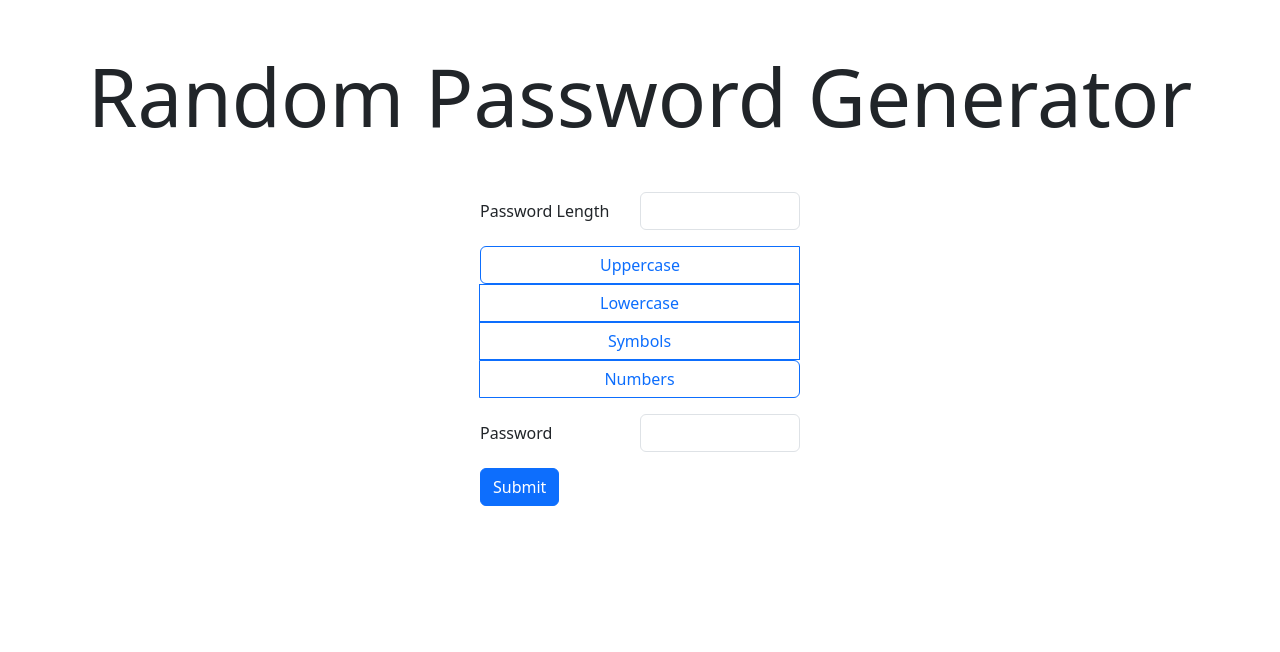
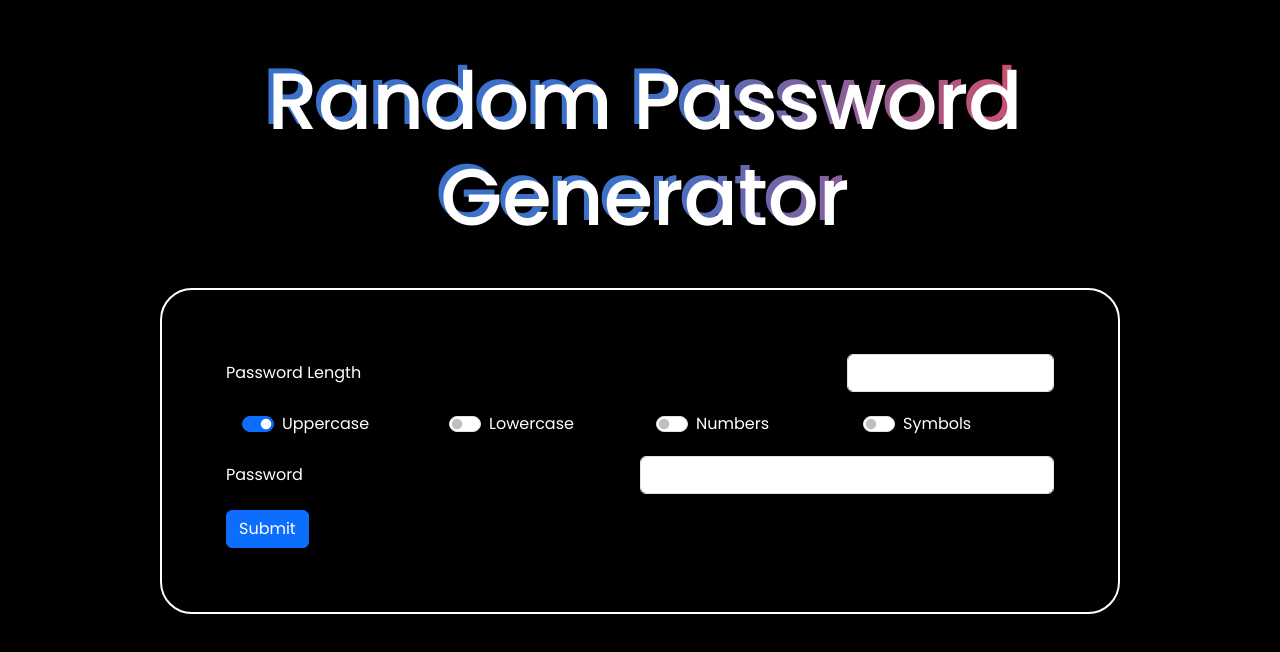
Before and after one commit to ForkedByCode/CipherCmith, a React (Vite) app: page / in a window 1280 px wide. Shown: the top 652 px of the page. Built offline with nearby package versions, Linux system fonts and the light colour scheme.

Commit message:
Updated aesthetics.

```diff
--- a/src/App.css
+++ b/src/App.css
@@ -0,0 +1,8 @@
+h1 {
+  font-size: 72px;
+  text-shadow: 5px 5px white;
+  background: -webkit-linear-gradient(left, #3b71ca 50%, #dc4c64);
+  -webkit-background-clip: text;
+  background-clip: none;
+  -webkit-text-fill-color: transparent;
+}
--- a/src/App.jsx
+++ b/src/App.jsx
@@ -1,11 +1,19 @@
+import React from "react";
 import Form from "./Form/Form";
 import "./App.css";
 
 function App() {
   return (
     <>
-      <h1 className="text-center display-1 m-5">Random Password Generator</h1>
-      <Form />
+      <div className="container w-75 rounded-5 text-white shadow-lg">
+        <h1 className="text-center fw-medium display-1 m-5">
+          Random Password Generator
+        </h1>
+      </div>
+
+      <div className="container w-75 rounded-5 text-white border border-2 border-white p-5">
+        <Form />
+      </div>
     </>
   );
 }
--- a/src/Checkbox/Checkbox.jsx
+++ b/src/Checkbox/Checkbox.jsx
@@ -1,49 +1,17 @@
-function Checkbox() {
+function Checkbox({ defaultSelection, buttonId, children }) {
   return (
     <>
-      <div
-        className="btn-group d-flex flex-column"
-        role="group"
-        aria-label="Basic checkbox toggle button group"
-      >
+      <div className="form-check form-switch m-1">
         <input
           type="checkbox"
-          className="btn-check"
-          id="btncheck1"
-          autocomplete="off"
+          role="switch"
+          className="form-check-input"
+          id={buttonId}
+          autoComplete="off"
+          defaultChecked={defaultSelection}
         />
-        <label className="btn btn-outline-primary" for="btncheck1">
-          Uppercase
-        </label>
-
-        <input
-          type="checkbox"
-          className="btn-check"
-          id="btncheck2"
-          autocomplete="off"
-        />
-        <label className="btn btn-outline-primary" for="btncheck2">
-          Lowercase
-        </label>
-
-        <input
-          type="checkbox"
-          className="btn-check"
-          id="btncheck3"
-          autocomplete="off"
-        />
-        <label className="btn btn-outline-primary" for="btncheck3">
-          Symbols
-        </label>
-
-        <input
-          type="checkbox"
-          className="btn-check"
-          id="btncheck4"
-          autocomplete="off"
-        />
-        <label className="btn btn-outline-primary" for="btncheck4">
-          Numbers
+        <label className="form-check-label" htmlFor={buttonId}>
+          {children}
         </label>
       </div>
     </>
--- a/src/Form/Form.jsx
+++ b/src/Form/Form.jsx
@@ -4,12 +4,11 @@ import Checkbox from "../Checkbox/Checkbox";
 function Form() {
   return (
     <>
-      <div className="container w-25 p-0">
-        <form>
+      <form className="container w-100 p-3">
         <div className="mb-3 row mx-auto">
           <label
-              for="passwordLength"
-              className="form-label col-sm-12 col-lg-6 my-auto p-0"
+            htmlFor="passwordLength"
+            className="form-label col-sm-9 my-auto p-0"
           >
             Password Length
           </label>
@@ -17,17 +16,35 @@ function Form() {
             type="number"
             className="form-control col"
             id="passwordLength"
-              aria-describedby="passwordLength"
           />
         </div>
 
-          <section className="mb-3">
-            <Checkbox />
-          </section>
+        <div className="mb-3 row mx-auto">
+          <div className="col col-sm-6 col-lg-3">
+            <Checkbox buttonId="button1" defaultSelection={true}>
+              Uppercase
+            </Checkbox>
+          </div>
+          <div className="col col-sm-6 col-lg-3">
+            <Checkbox buttonId="button2" defaultSelection={false}>
+              Lowercase
+            </Checkbox>
+          </div>
+          <div className="col col-sm-6 col-lg-3">
+            <Checkbox buttonId="button3" defaultSelection={false}>
+              Numbers
+            </Checkbox>
+          </div>
+          <div className="col col-sm-6 col-lg-3">
+            <Checkbox buttonId="button4" defaultSelection={false}>
+              Symbols
+            </Checkbox>
+          </div>
+        </div>
 
         <div className="mb-3 row mx-auto">
           <label
-              for="generatedPassword"
+            htmlFor="generatedPassword"
             className="form-label col-sm-12 col-lg-6 my-auto p-0"
           >
             Password
@@ -43,7 +60,6 @@ function Form() {
           Submit
         </button>
       </form>
-      </div>
     </>
   );
 }
--- a/src/index.css
+++ b/src/index.css
@@ -0,0 +1,11 @@
+@import url("https://fonts.googleapis.com/css2?family=Poppins:ital,wght@0,100;0,200;0,300;0,400;0,500;0,600;0,700;0,800;0,900;1,100;1,200;1,300;1,400;1,500;1,600;1,700;1,800;1,900&display=swap");
+
+* {
+  margin: 0;
+  padding: 0;
+  font-family: "Poppins", sans-serif;
+}
+
+body {
+  background: black;
+}
```
Lines whose indentation alone changed are shown as unchanged.
